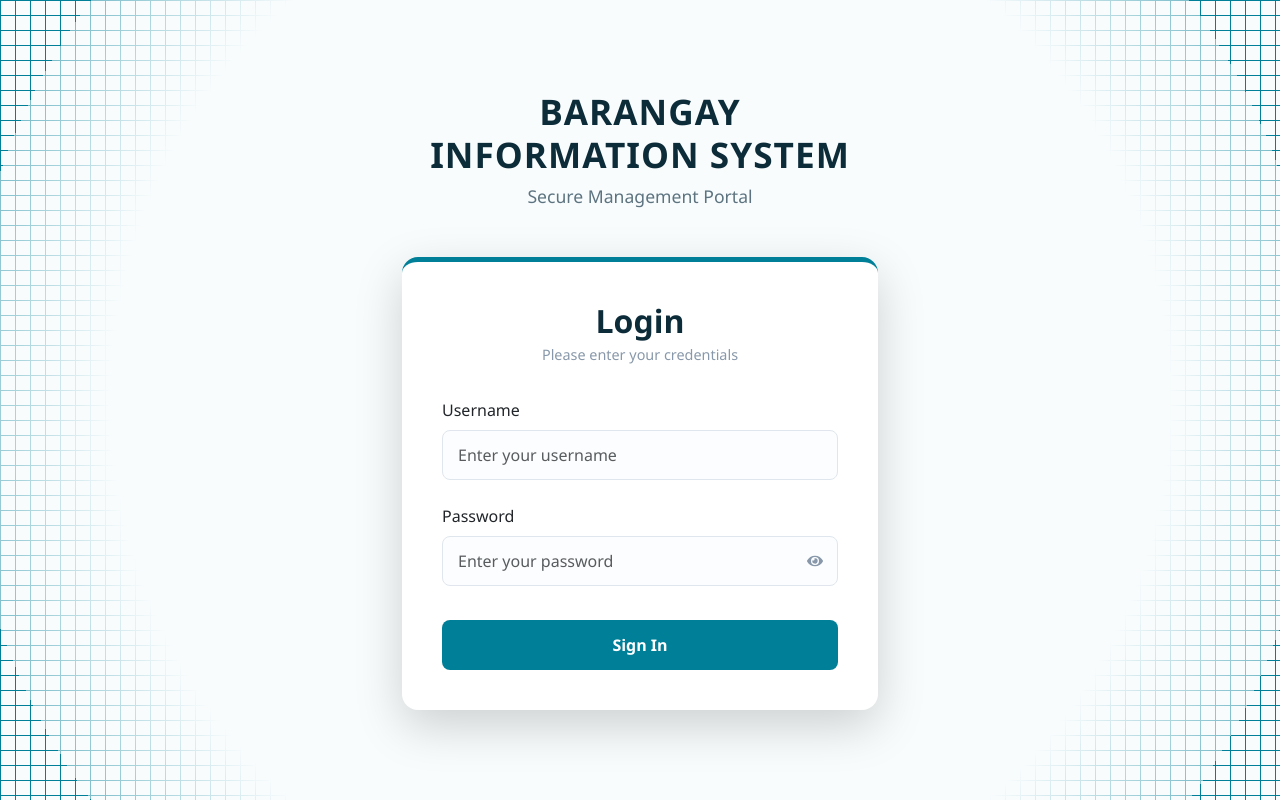
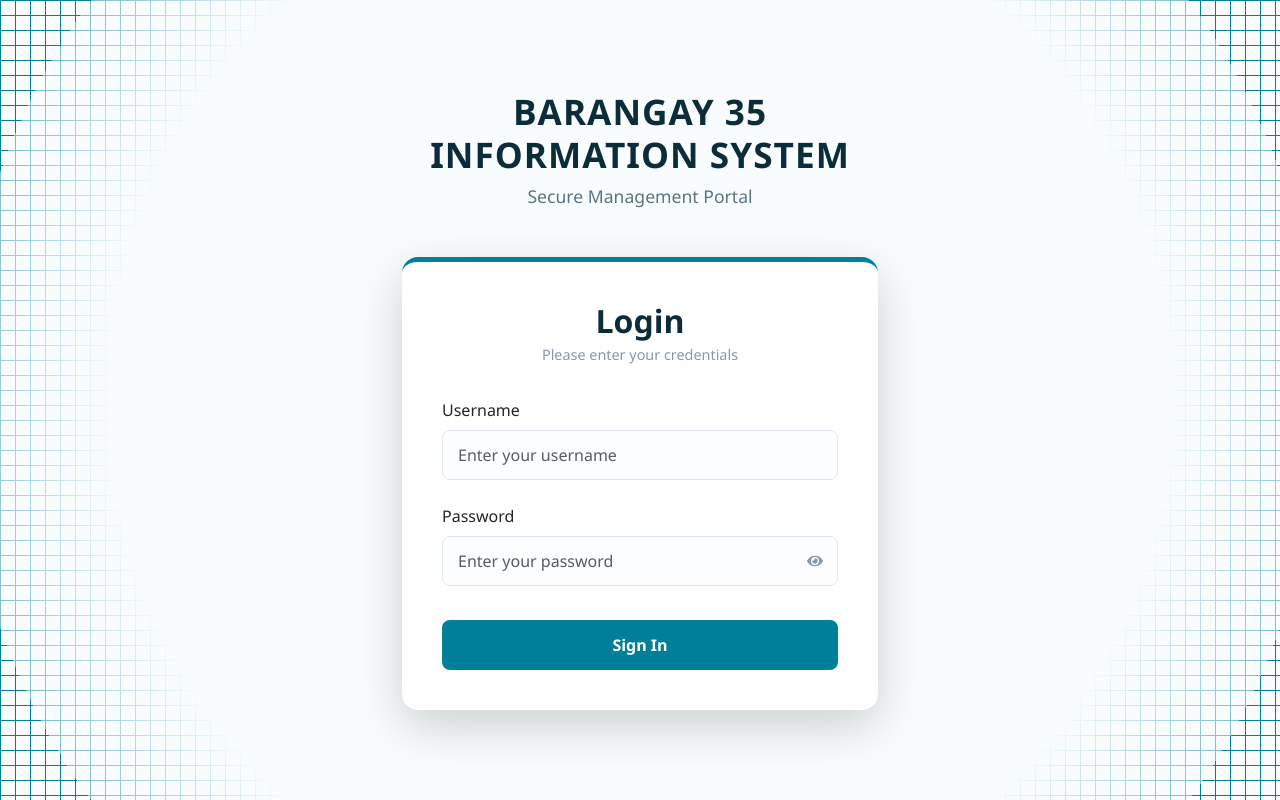
Before and after one commit to LloydBolences29/Barangay-Information-System, a React (Vite) app in the folder bim-frontend/: page / in a window 1280 px wide. Built offline with nearby package versions, Linux system fonts and the light colour scheme; no server answers.

Commit message:
Added stylings and functionalities

```diff
--- a/bim-frontend/src/pages/Login.jsx
+++ b/bim-frontend/src/pages/Login.jsx
@@ -94,7 +94,7 @@ const Login = () => {
               className="splash-logo"
 
             />
-            <h2 className="splash-text">Barangay Information System</h2>
+            <h2 className="splash-text">Barangay 35 Information System</h2>
           </div>
         </div>
       )}
@@ -104,7 +104,7 @@ const Login = () => {
       <Container id="login-main-container" className={splashFading ? "content-visible" : "content-hidden"}>
 
         <div id="welcome-header-text" className="text-center">
-          <h1>Barangay Information System</h1>
+          <h1>Barangay 35 Information System</h1>
           <p className="subtitle">Secure Management Portal</p>
         </div>
 
```
